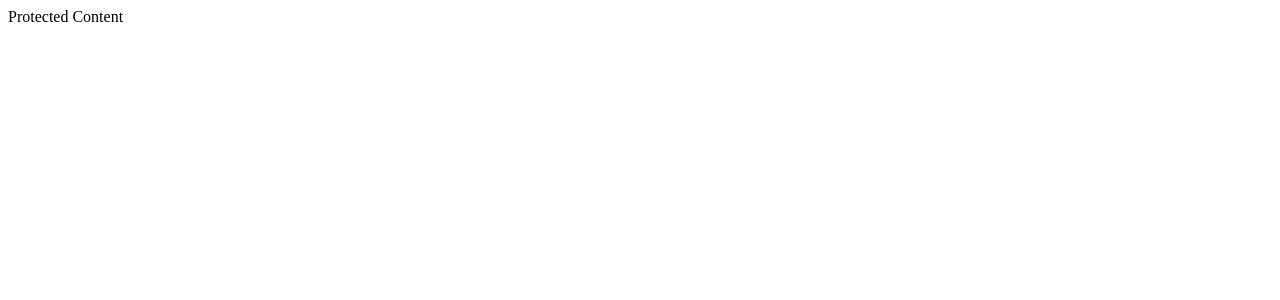
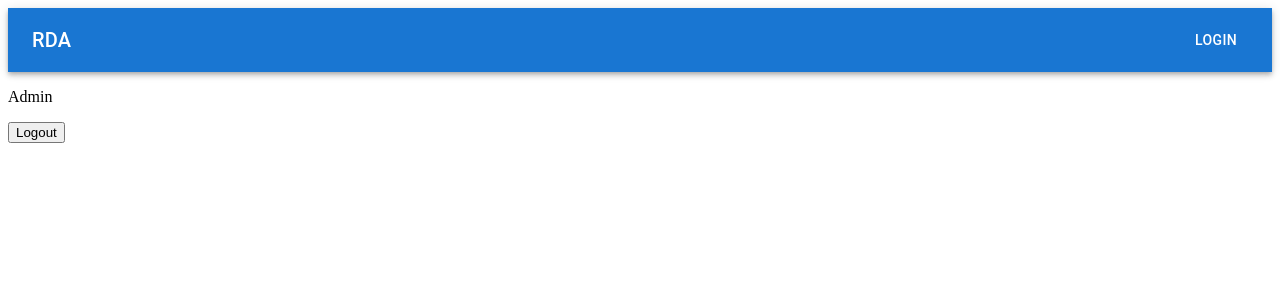
Before and after one commit to mrrda1969/elms, a React (Vite) app: page /app/protected in a window 1280 px wide. Shown: the top 300 px of the page. Built offline with nearby package versions, Linux system fonts and the light colour scheme; sample sign-in values are in the browser's storage.

Commit message:
Navbar + different page views for different user roles

```diff
--- a/src/App.jsx
+++ b/src/App.jsx
@@ -3,10 +3,12 @@ import Registration from "./auth/Register";
 import Login from "./auth/Login";
 import Home from "./components/Home";
 import Protected from "./components/Protected";
+import NavBar from "./components/Navbar";
 
 function App() {
   return (
     <BrowserRouter basename="/app">
+      <NavBar />
       <Routes>
         <Route path="/" element={<Home />} />
         <Route path="/register" element={<Registration />} />
--- a/src/auth/Login.jsx
+++ b/src/auth/Login.jsx
@@ -25,8 +25,10 @@ const Login = () => {
       .post(apiList.login, loginDetails)
       .then((response) => {
         if (response.data) {
+          console.log(response.data);
           localStorage.setItem("token", response.data.token);
-          <Navigate to="/protected" />;
+          localStorage.setItem("role", response.data.role);
+          return <Navigate to="/protected" />;
         } else {
           setError("Invalid credentials");
         }
@@ -47,7 +49,7 @@ const Login = () => {
         justifyContent="center"
         direction="column"
       >
-        <Grid item>
+        <Grid item xs={12} sm={6} md={4} lg={3}>
           <TextField
             label="Username"
             variant="outlined"
@@ -56,7 +58,7 @@ const Login = () => {
           />
         </Grid>
 
-        <Grid item>
+        <Grid item xs={12} sm={6} md={4} lg={3}>
           <TextField
             label="Password"
             type="password"
--- /dev/null
+++ b/src/auth/Logout.jsx
@@ -0,0 +1,8 @@
+import { Navigate } from "react-router-dom";
+
+const Logout = () => {
+  localStorage.removeItem("token");
+  return <Navigate to="/login" />;
+};
+
+export default Logout;
--- /dev/null
+++ b/src/components/Facilitator.jsx
@@ -0,0 +1,13 @@
+import { Navigate, useLocation } from "react-router-dom";
+
+const Facilitator = () => {
+  const location = useLocation();
+  const token = localStorage.getItem("token");
+
+  if (!token) {
+    return <Navigate to="/login" state={{ from: location }} replace />;
+  }
+  return <div>Facilitator Page</div>;
+};
+
+export default Facilitator;
--- a/src/components/Home.jsx
+++ b/src/components/Home.jsx
@@ -23,11 +23,17 @@ const Home = () => {
   };
 
   return (
-    <Grid container item>
+    // map users obtained from the api call
+    <Grid container direction="column" spacing={2} padding={2}>
+      <Typography>Users</Typography>
       {users.length > 0 ? (
-        users.map((obj) => {
-          <Grid item>{obj.user_name}</Grid>;
-        })
+        users.map((user, _id) => (
+          <Grid item key={_id}>
+            <Typography>
+              {user.username} {user.role}
+            </Typography>
+          </Grid>
+        ))
       ) : (
         <Typography>Users not found</Typography>
       )}
--- /dev/null
+++ b/src/components/Navbar.jsx
@@ -0,0 +1,16 @@
+import { AppBar, Toolbar, Typography, Button } from "@mui/material";
+
+const NavBar = () => {
+  return (
+    <AppBar position="static">
+      <Toolbar>
+        <Typography sx={{ flexGrow: 1 }} variant="h6">
+          RDA
+        </Typography>
+        <Button color="inherit">Login</Button>
+      </Toolbar>
+    </AppBar>
+  );
+};
+
+export default NavBar;
--- a/src/components/Protected.jsx
+++ b/src/components/Protected.jsx
@@ -1,4 +1,8 @@
 import { Navigate, useLocation } from "react-router-dom";
+import Logout from "../auth/Logout";
+import Student from "./Student";
+import Facilitator from "./Facilitator";
+import { userType } from "../lib/isAuth";
 
 const Protected = () => {
   const location = useLocation();
@@ -7,7 +11,19 @@ const Protected = () => {
   if (!token) {
     return <Navigate to="/login" state={{ from: location }} replace />;
   }
-  return <div>Protected Content</div>;
+  return (
+    <div>
+      {userType() === "student" ? (
+        <Student />
+      ) : userType() === "facilitator" ? (
+        <Facilitator />
+      ) : (
+        <p>Admin</p>
+      )}
+
+      <button onClick={Logout}>Logout</button>
+    </div>
+  );
 };
 
 export default Protected;
--- /dev/null
+++ b/src/components/Student.jsx
@@ -0,0 +1,13 @@
+import { Navigate, useLocation } from "react-router-dom";
+
+const Student = () => {
+  const location = useLocation();
+  const token = localStorage.getItem("token");
+
+  if (!token) {
+    return <Navigate to="/login" state={{ from: location }} replace />;
+  }
+  return <div>Student Page</div>;
+};
+
+export default Student;
--- /dev/null
+++ b/src/lib/isAuth.jsx
@@ -0,0 +1,9 @@
+const isAuth = () => {
+  return localStorage.getItem("token");
+};
+
+export const userType = () => {
+  return localStorage.getItem("role");
+};
+
+export default isAuth;
```
